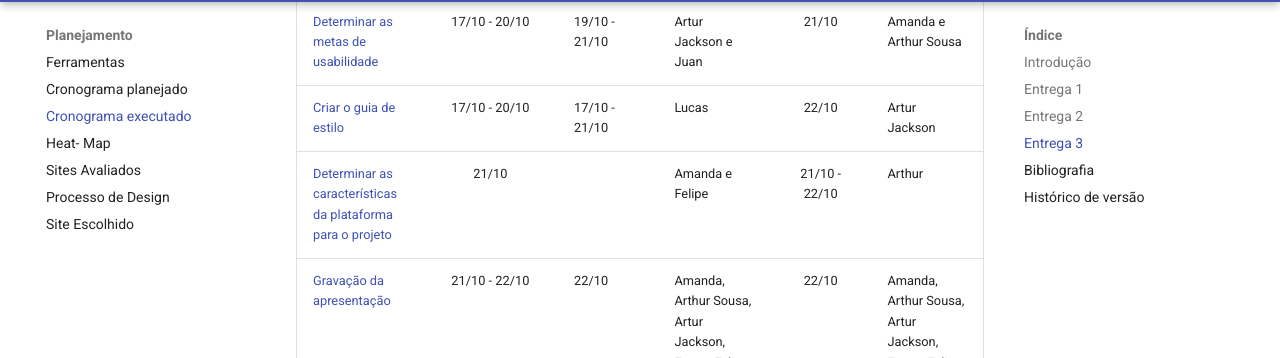
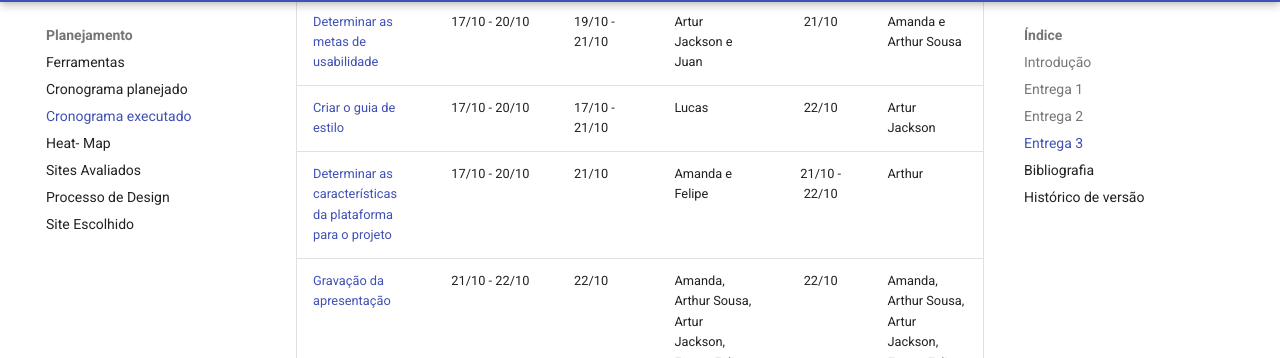
Before and after one commit to Interacao-Humano-Computador/2023.2--BRB-Mobilidade, an MkDocs documentation site: the page built from docs/planejamentoProj/cronograma_executado.md, in a window 1280 px wide and 900 px high, scrolled down 2958 px. Shown: the part 94-452 px from the top of the window. Built offline with MkDocs 1.6.1 and Material for MkDocs 9.7.7, drawn with Linux system fonts in a browser that asks for light colours.

Commit message:
corrige data cronograma_executado

```diff
--- a/docs/planejamentoProj/cronograma_executado.md
+++ b/docs/planejamentoProj/cronograma_executado.md
@@ -48,7 +48,7 @@
 | [Definir os princípios gerais do projeto]() | 17/10 - 20/10 | | Fause e Arthur Sousa | 21/10 | Artur Jackson |
 | [Determinar as metas de usabilidade]() | 17/10 - 20/10 | 19/10 - 21/10 |Artur Jackson e Juan | 21/10 | Amanda e Arthur Sousa |
 | [Criar o guia de estilo]() | 17/10 - 20/10 | 17/10 - 21/10 |Lucas | 22/10 | Artur Jackson |
-| [Determinar as características da plataforma para o projeto]() | 21/10 |  |Amanda e Felipe | 21/10 - 22/10 | Arthur |
+| [Determinar as características da plataforma para o projeto]() | 17/10 - 20/10 | 21/10 |Amanda e Felipe | 21/10 - 22/10 | Arthur |
 | [Gravação da apresentação]() | 21/10 - 22/10 | 22/10 |Amanda, Arthur Sousa, Artur Jackson, Fause, Felipe, Juan, Lucas | 22/10 | Amanda, Arthur Sousa, Artur Jackson, Fause, Felipe, Juan, Lucas |
 | Edição da apresentação | 22/10 | 22/10 |Artur Jackson | 22/10 | Amanda, Arthur Sousa, Fause, Felipe, Juan, Lucas |
 
```
